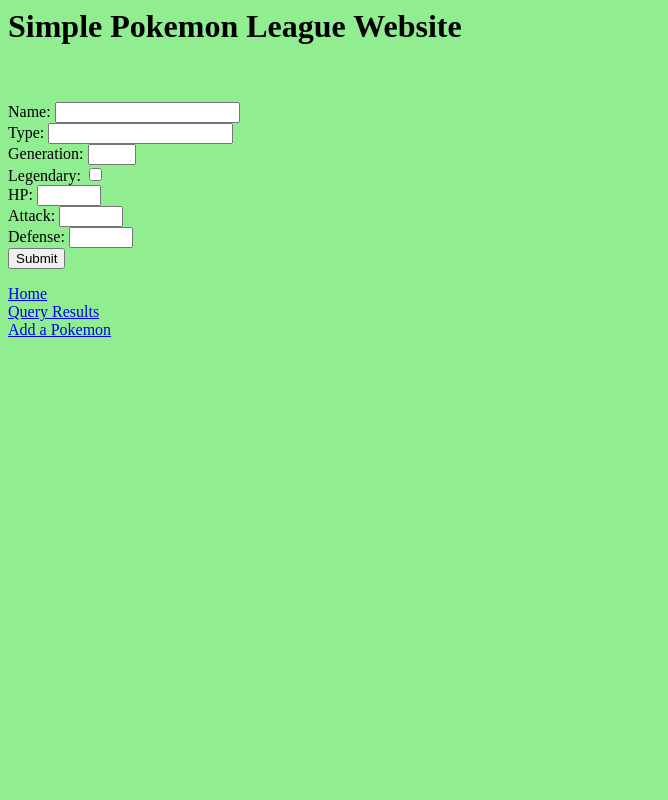
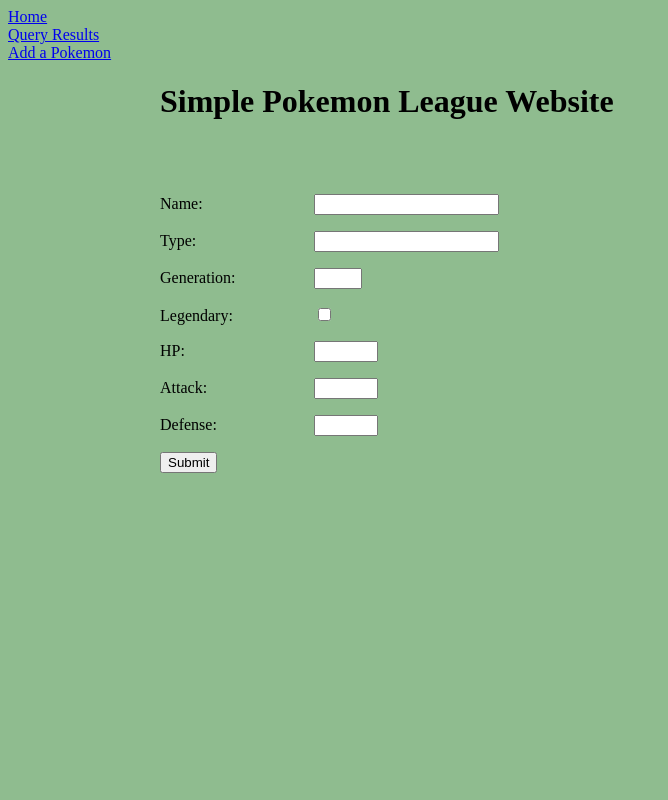
Before and after one commit to omervered0708/DataBase_Managment_hw3, a Django app: page /pokemon_add in a window 1280 px wide. Shown: the whole page, without its empty margins (0-668 px from the left). Run offline with Django 4.2, Linux system fonts and the light colour scheme.

Commit message:
css updates

```diff
--- a/Pokemons_App/views.py
+++ b/Pokemons_App/views.py
@@ -75,7 +75,6 @@ def query_results(request):
                                                       'sql_res2': sql_res2,
                                                       'sql_res4': sql_res4})
 
-
     return render(request, 'pokemon_add.html')
 
 
--- a/static/design.css
+++ b/static/design.css
@@ -1,5 +1,5 @@
 body{
-    background-color: lightgreen;
+    background-color: darkseagreen;
 }
 
 h1{
@@ -10,6 +10,29 @@ h2{
     color: black;
 }
 
-input {
-    ;
+/*body {*/
+/*    max-width: 960px;*/
+/*    margin: auto;*/
+/*}*/
+
+img {
+  display: block;
+  max-width:350px;
+  max-height:350px;
+  width: auto;
+  height: auto;
 }
+
+label {
+    display: inline-block;
+    width: 150px;
+}
+
+.main {
+    max-width: 960px;
+    margin: auto;
+}
+
+.left {
+    horiz-align: left;
+}
--- a/templates/pokemon_add.html
+++ b/templates/pokemon_add.html
@@ -7,22 +7,47 @@
     <title>Simple Pokemon League Website</title>
 </head>
 <body>
+<div class="left">
+    <a href ="index">Home</a><br>
+    <a href="query_results">Query Results</a><br>
+    <a href="pokemon_add">Add a Pokemon</a><br>
+</div>
+<div class="main">
     <h1>Simple Pokemon League Website</h1>
     <br><br>
     <form method="post" action="pokemon_add">
         {% csrf_token %}
-        Name: <input type="text" name="name" minlength="2" maxlength="50" required/><br>
-        Type: <input type="text" name="type" maxlength="50" required/><br>
-        Generation: <input type="number" name="generation" min="1" max="6" step="1" required/><br>
-        Legendary: <input type="checkbox" name="legendary"/><br>
-        HP: <input type="number" name="HP" min="1" max="300" step="1" required/><br>
-        Attack: <input type="number" name="attack" min="1" max="300" step="1" required/><br>
-        Defense: <input type="number" name="defense" min="1" max="300" step="1" required/><br>
+        <p>
+            <label>Name: </label>
+            <input type="text" name="name" minlength="2" maxlength="50" required/>
+        </p>
+        <p>
+            <label>Type: </label>
+            <input type="text" name="type" maxlength="50" required/>
+        </p>
+        <p>
+            <label>Generation: </label>
+            <input type="number" name="generation" min="1" max="6" step="1" required/>
+        </p>
+        <p>
+            <label>Legendary: </label>
+            <input type="checkbox" name="legendary"/>
+        </p>
+        <p>
+            <label>HP: </label>
+            <input type="number" name="HP" min="1" max="300" step="1" required/>
+        </p>
+        <p>
+            <label>Attack: </label>
+            <input type="number" name="attack" min="1" max="300" step="1" required/>
+        </p>
+        <p>
+            <label>Defense: </label>
+            <input type="number" name="defense" min="1" max="300" step="1" required/>
+        </p>
         <input type="submit"><br>
+
     </form>
-
-    <a href ="index">Home</a><br>
-    <a href="query_results">Query Results</a><br>
-    <a href="pokemon_add">Add a Pokemon</a><br>
+</div>
 </body>
 </html>
```
Also changed, not shown: templates/index.html (+8 -4 lines), templates/query_results.html (+17 -2 lines).
